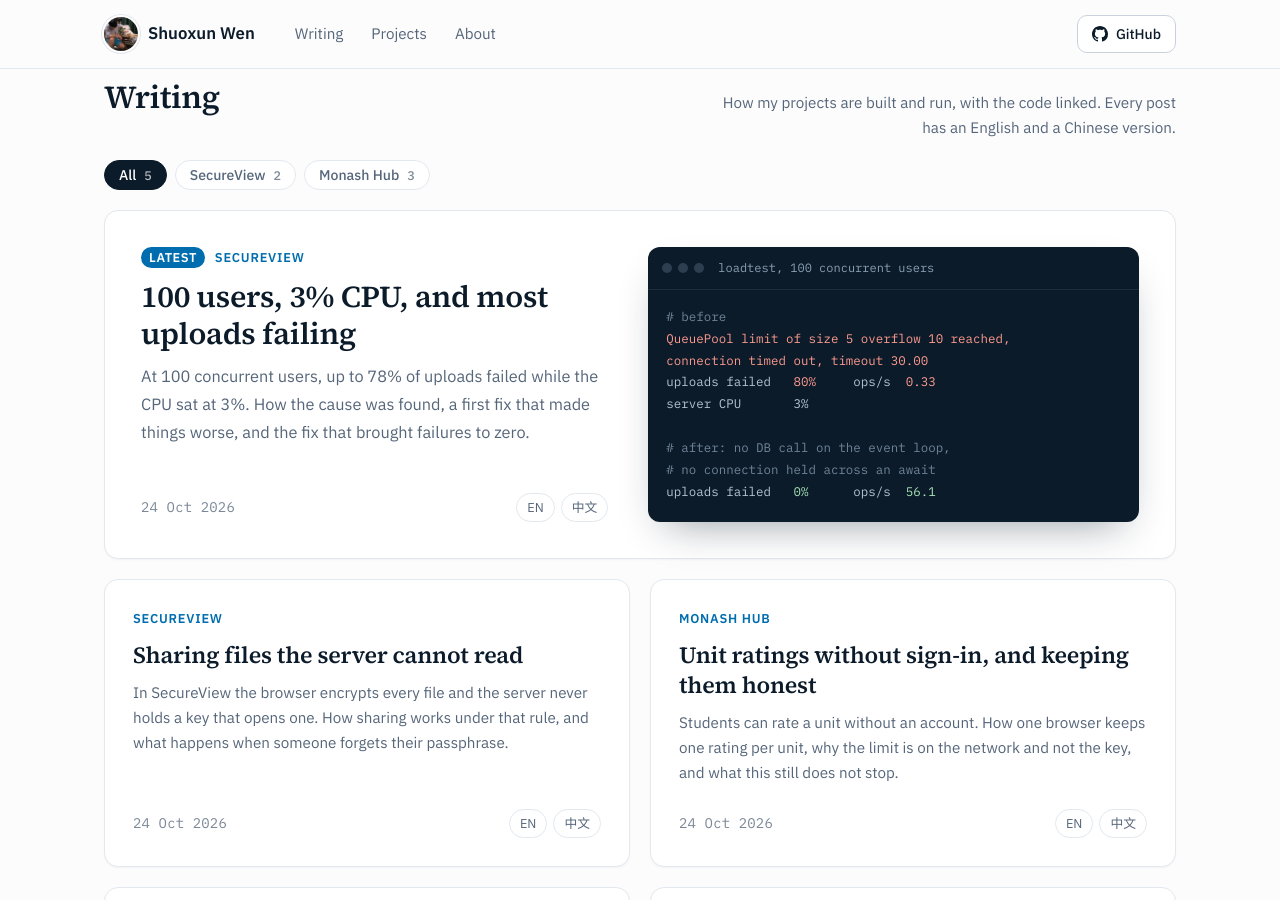
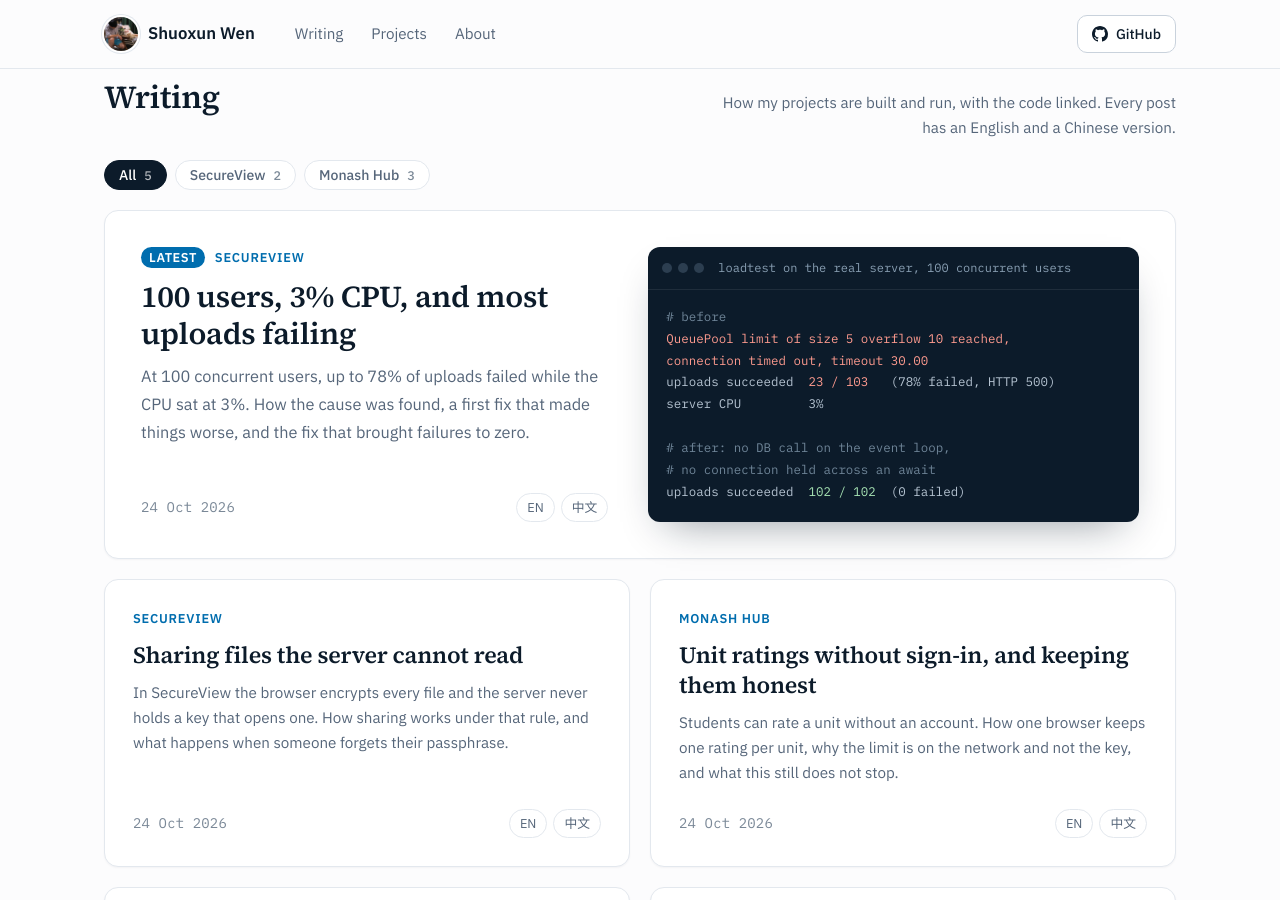
Before and after one commit to Waldo0926/waldo0926.github.io, a Jekyll site: the page built from index.html, in a window 1280 px wide and 900 px high, scrolled down 748 px. Built offline with Jekyll 4.4.1, drawn with Linux system fonts in a browser that asks for light colours.

Commit message:
Give the server's own before and after numbers in the pool post

```diff
--- a/_includes/preview/secureview-pool.html
+++ b/_includes/preview/secureview-pool.html
@@ -1,12 +1,12 @@
 <div class="term" aria-hidden="true">
-  <div class="term-bar"><i></i><i></i><i></i><span>loadtest, 100 concurrent users</span></div>
+  <div class="term-bar"><i></i><i></i><i></i><span>loadtest on the real server, 100 concurrent users</span></div>
 <pre><span class="t-dim"># before</span>
 <span class="t-err">QueuePool limit of size 5 overflow 10 reached,
 connection timed out, timeout 30.00</span>
-uploads failed   <span class="t-err">80%</span>     ops/s  <span class="t-err">0.33</span>
-server CPU       3%
+uploads succeeded  <span class="t-err">23 / 103</span>   (78% failed, HTTP 500)
+server CPU         3%
 
 <span class="t-dim"># after: no DB call on the event loop,
 # no connection held across an await</span>
-uploads failed   <span class="t-ok">0%</span>      ops/s  <span class="t-ok">56.1</span></pre>
+uploads succeeded  <span class="t-ok">102 / 102</span>  (0 failed)</pre>
 </div>
```
Also changed, not shown: _posts/2026-10-24-secureview-pool-zh.md (+1 -1 lines), _posts/2026-10-24-secureview-pool.md (+1 -1 lines).
